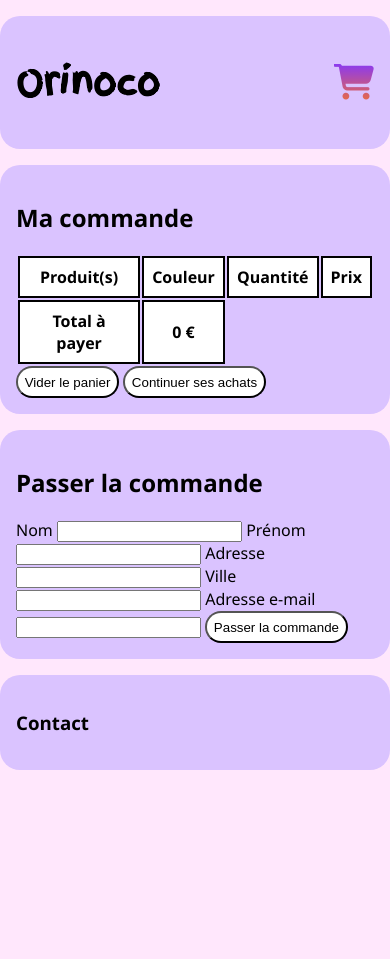
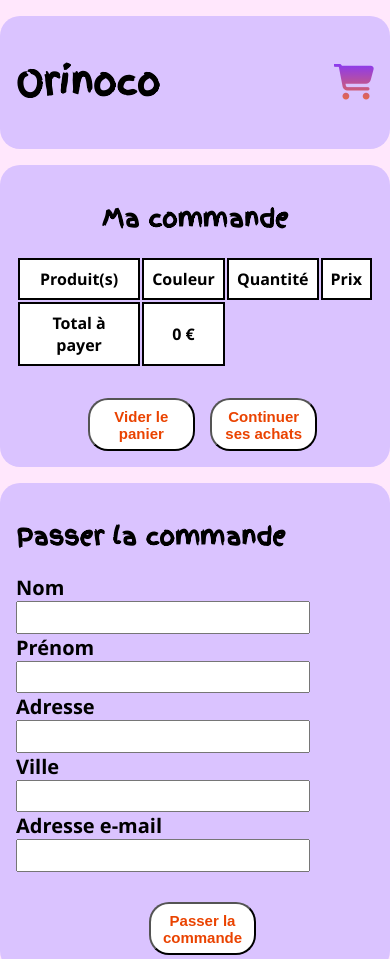
Before and after one commit to r0m1v/RomainVerfaillie_5_08072021, a plain HTML site: page Basket.html in a window 390 px wide. Shown: the top 959 px of the page. Before the commit the page ends 844 px from the top, so only its background shows below. Drawn offline with Linux system fonts and the light colour scheme.

Commit message:
Page confirmation ok

```diff
--- a/Basket.html
+++ b/Basket.html
@@ -28,15 +28,18 @@
     </header>
     <section>
       <div id="bloc_commande" class="formatting_page">
-        <h2>Ma commande</h2>
-        <div id="tableau_commande"></div>
-        <button id="clean_basket">Vider le panier</button>
-        <button id="continue_shopping">Continuer ses achats</button>
+        <h2 class="fingerpaint jc-center">Ma commande</h2>
+        <div id="tableau_commande" class="jc-center"></div>
+        <div class="jc-center"><button id="clean_basket" class="button_page3">Vider le panier</button>
+        <button id="continue_shopping" class="button_page3">
+          Continuer ses achats
+        </button></div>
+
       </div>
     </section>
     <footer>
       <div id="bloc_form" class="formatting_page">
-        <h2>Passer la commande</h2>
+        <h2 class="fingerpaint">Passer la commande</h2>
         <form id="form">
           <label for="lastName">Nom</label>
           <input type="text" name="lastName" id="lastName" required />
@@ -48,11 +51,19 @@
           <input type="text" name="city" id="city" required />
           <label for="email">Adresse e-mail</label>
           <input type="text" name="email" id="email" required />
-          <button type="button" id="order_confirm">Passer la commande</button>
+          <div class="jc-center">
+            <button
+              type="button"
+              id="order_confirm"
+              class="button_page3 button_order"
+            >
+              Passer la commande
+            </button>
+          </div>
         </form>
         <div id="result"></div>
       </div>
-      <div class="formatting_page"><h3>Contact</h3></div>
+      <div class="formatting_page fingerpaint"><h3>Contact</h3></div>
     </footer>
   </body>
 </html>
--- a/style.css
+++ b/style.css
@@ -11,12 +11,13 @@ img {
   object-fit: cover;
 }
 
-
 @font-face {
   font-family: "FingerPaint";
   src: url("police/FingerPaint-Regular.ttf");
 }
-
+.fingerpaint {
+  font-family: "FingerPaint";
+}
 h1 {
   font-family: FingerPaint;
   font-size: 36px;
@@ -27,7 +28,7 @@ a {
   color: black;
 }
 
-th{
+th {
   border: 2px solid black;
   background-color: white;
   padding: 0.5em 0.5em;
@@ -81,27 +82,53 @@ th{
 }
 
 #teddy_container,
-#formating_order{
+#formating_order {
   display: flex;
   justify-content: center;
 }
 
-.title{
-  color : #ea4300;
+.title {
+  color: #ea4300;
 }
-.price{
+.price {
   font-weight: 600;
 }
-#select_button{
+#select_button {
   display: flex;
   justify-content: center;
-  gap : 2em;
+  gap: 2em;
 }
 
 button {
   border-radius: 20px;
-  background-color:white;
+  background-color: white;
   padding: 0.5em;
+  color: #ea4300;
+  margin-left: 1em;
+}
+
+.button_page3 {
+  margin-top: 2em;
+  font-size: 15px;
+  font-weight: 600;
+}
+
+#text_button{
+font-size: 15px;
+font-weight: 500;
+}
+
+#quantity,
+#btn-more,
+#btn-less{
+  color: black;
+  border-radius: 0;
+  font-weight: 800;
+}
+
+.jc-center{
+  display: flex;
+  justify-content: center;
 }
 
 .formatting_products {
@@ -111,9 +138,10 @@ button {
   background-color: #dac3ff;
   border-radius: 20px;
   margin-top: 1em;
+  padding-bottom: 2em;
 }
 
-.img_product{
+.img_product {
   height: 20em;
 }
 
@@ -124,12 +152,24 @@ button {
   padding: 0 0.5em;
 }
 
+#ticket {
+  border: 2px solid white;
+  background-color: white;
+  width: 20rem;
+  padding: 1em;
+}
 
-#ticket{
-border: 2px solid white;
-background-color: white;
-width: 20rem;
-padding: 1em;
+label {
+  font-weight: 600;
+  font-size: 20px;
+}
+input {
+  margin-right: 1em;
+}
+
+#ticket_product{
+border: 2px solid black;
+padding: 0.5em;
 }
 
 @media screen and (max-width: 768px) {
@@ -144,8 +184,21 @@ padding: 1em;
     margin: 2em 0.5em;
   }
 
-  .img_product{
+  .img_product {
     width: 100%;
   }
 
+  form {
+    display: flex;
+    flex-direction: column;
+  }
+
+  input {
+    width: 80%;
+    height: 2em;
+  }
+
+  .button_page3 {
+    width: 30%;
+  }
 }
```
Also changed, not shown: index.html (+1 -1 lines), js/order_confirm.js (+11 -3 lines), order_confirm.html (+1 -1 lines), product_selected.html (+1 -1 lines).
